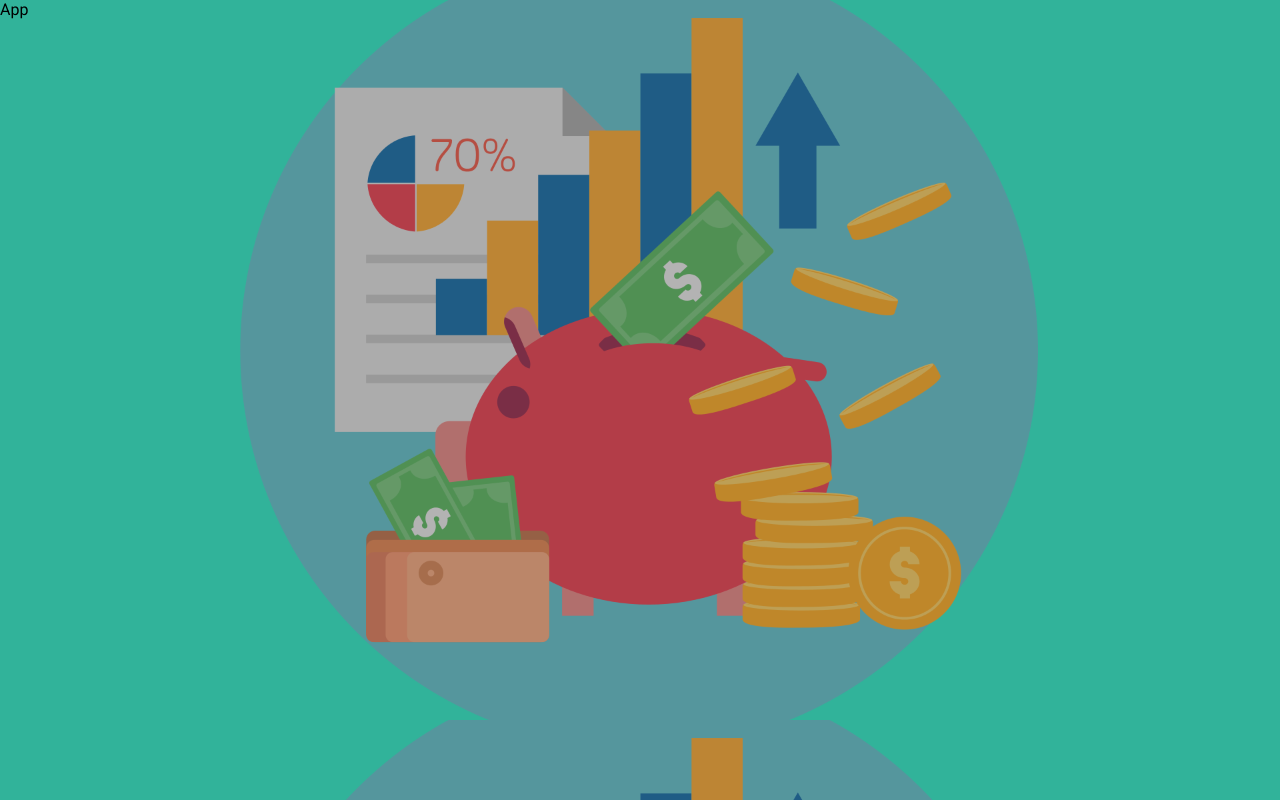
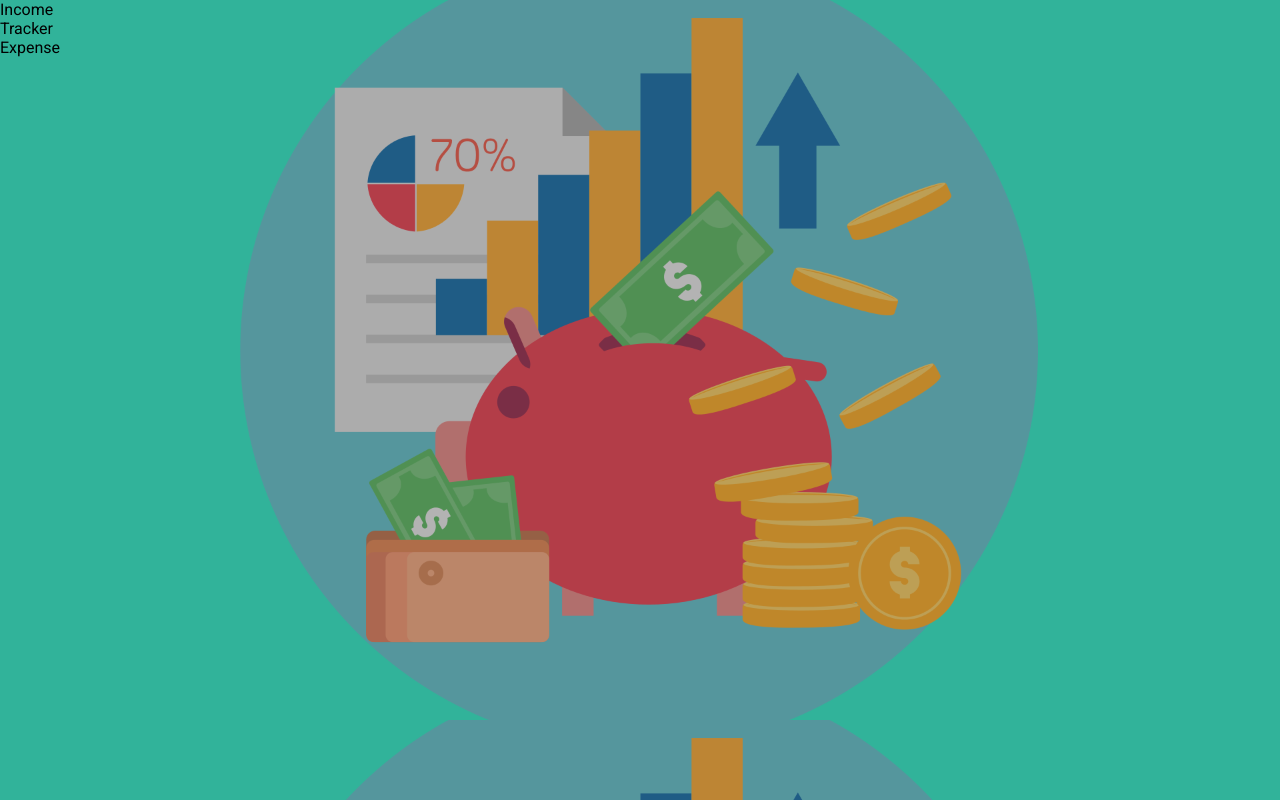
Before and after one commit to Jobayer98/Expense-Tracker, a React (Vite) app in the folder client/: page / in a window 1280 px wide. Built offline with nearby package versions, Linux system fonts and the light colour scheme.

Commit message:
add Income, Tracker and Expense components

```diff
--- a/client/src/App.jsx
+++ b/client/src/App.jsx
@@ -1,5 +1,15 @@
+import Expense from "./components/Expense/Expense";
+import Tracker from "./components/ExpenseTracker/Tracker";
+import Income from "./components/Income/Income";
+
 const App = () => {
-  return <div>App</div>;
+  return (
+    <div>
+      <Income />
+      <Tracker />
+      <Expense />
+    </div>
+  );
 };
 
 export default App;
--- /dev/null
+++ b/client/src/components/Expense/Expense.jsx
@@ -0,0 +1,5 @@
+const Expense = () => {
+  return <div>Expense</div>;
+};
+
+export default Expense;
--- /dev/null
+++ b/client/src/components/ExpenseTracker/Tracker.jsx
@@ -0,0 +1,5 @@
+const Tracker = () => {
+  return <div>Tracker</div>;
+};
+
+export default Tracker;
--- /dev/null
+++ b/client/src/components/Income/Income.jsx
@@ -0,0 +1,5 @@
+const Income = () => {
+  return <div>Income</div>;
+};
+
+export default Income;
```
